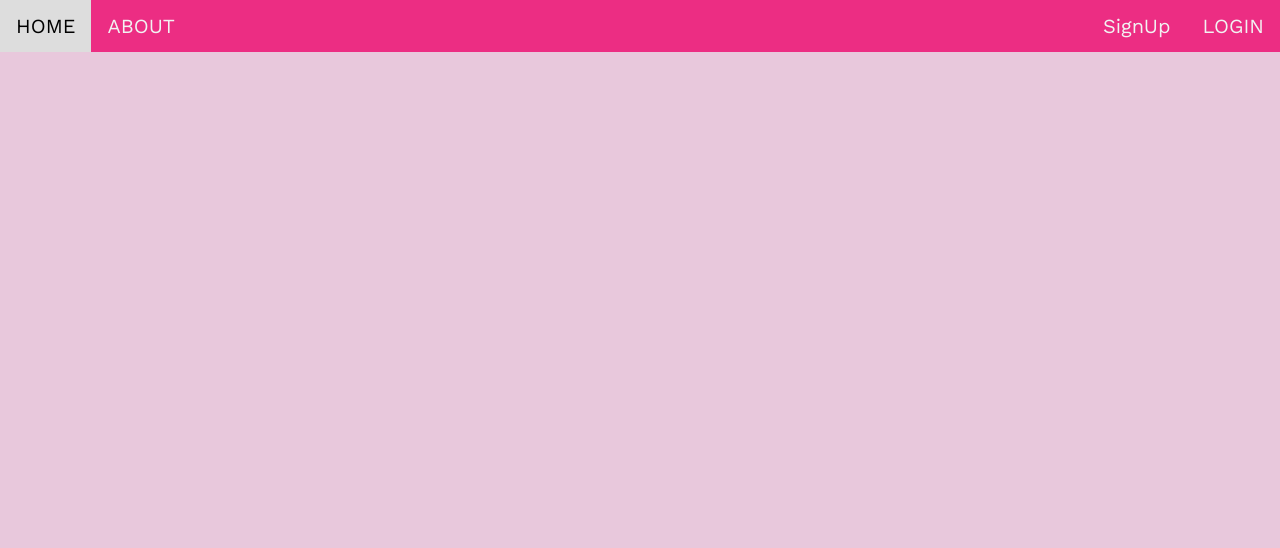
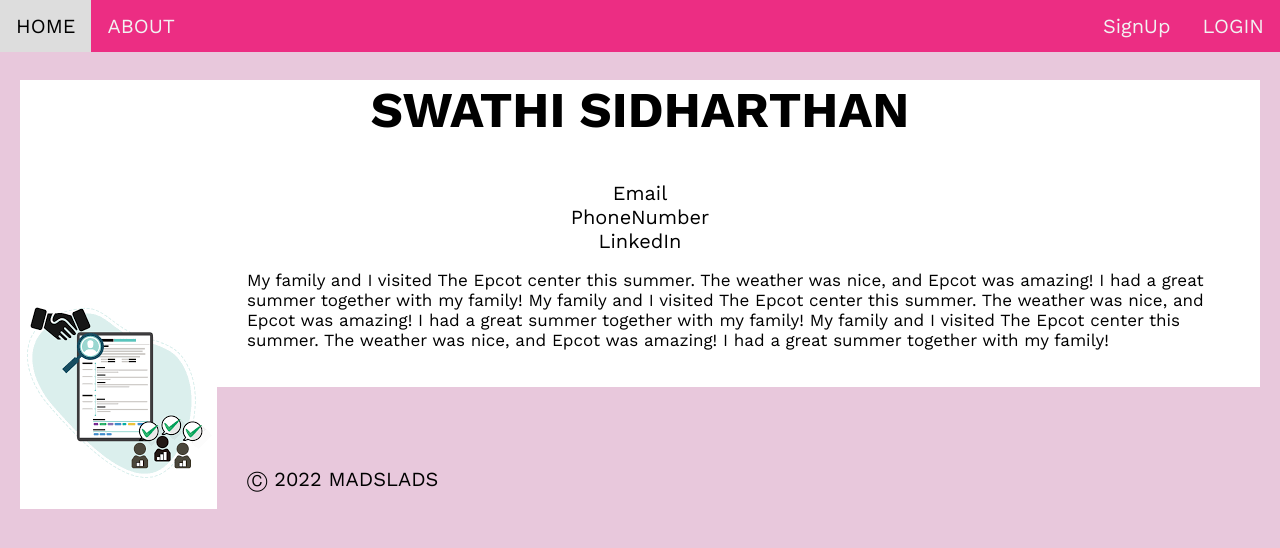
Before and after one commit to dhyanswathi/ReactCVBuilder, a React (Create React App) app in the folder cvbuilder/: page /Resume in a window 1280 px wide. Shown: the top 548 px of the page. Built offline with nearby package versions, Linux system fonts and the light colour scheme.

Commit message:
add template

```diff
--- a/cvbuilder/src/Components/Form.js
+++ b/cvbuilder/src/Components/Form.js
@@ -1,10 +1,19 @@
 import React, {useState} from "react";
 import PersonalInfo from "./PersonalInfo";
 import Education from "./Education";
-import { Link } from "react-router-dom";
+import { Link, useNavigate } from "react-router-dom";
 
-function Form() {
-  const initialContact = { Name: "", Summary: "", phone: "" };
+function Form({info}) {
+  const [ userInput, setUserInput ] = useState([]);
+
+  let navigate = useNavigate();
+
+  const postResume = (e) => {
+    e.preventDefault();
+    setUserInput("");
+      navigate("/Resume");
+    }
+
   return (
     <div>
       <section id="myform">
@@ -28,7 +37,8 @@ function Form() {
           <br />
           <input className='input-fields'></input>
           <br />
-          <button>Submit</button>
+          <button variant="primary" type="submit" id='btnAddTodo'
+        onClick={postResume}>Submit</button>
         </form>
       </section>
     </div>
--- a/cvbuilder/src/Components/Login.js
+++ b/cvbuilder/src/Components/Login.js
@@ -9,7 +9,7 @@ function Login() {
 
           <form className='login-form'>
             <label>Email</label><br/>
-            <input type='text' placeholder='email' className='login-input'></input><br/>
+            <input type='email' placeholder='email' className='login-input'></input><br/>
             <label>Enter password</label><br/>
             <input type='password' placeholder='password' className='login-input'></input><br/>
             <button className='login-button'>Log in</button>
--- /dev/null
+++ b/cvbuilder/src/Components/Resume.css
@@ -0,0 +1,23 @@
+#resume {
+
+    margin: 80px 20px;
+    background-color: #FFFFFF;
+    padding-bottom: 20px;
+  }
+
+  h1 {
+    text-align: center;
+    font-size: 50px;
+  }
+
+  .info {
+    text-align: center;
+    font-size: 20px;
+  }
+
+  aside {
+    padding-right: 15px;
+    margin-right: 15px;
+    float: left;
+
+  }
--- /dev/null
+++ b/cvbuilder/src/Components/Resume.js
@@ -0,0 +1,26 @@
+import React from "react";
+import './Resume.css';
+import picture from '../Pictures/picture.png'
+
+function Resume () {
+
+    return (
+        <section id="resume">
+            <h1>SWATHI SIDHARTHAN</h1>
+            <article className="info">
+                <span>Email</span><br />
+                <span>PhoneNumber</span><br />
+                <span>LinkedIn</span><br />
+            </article>
+            <aside><img src={picture} alt="add your pic"></img></aside>
+            <p>My family and I visited The Epcot center this summer. The weather was nice,
+                and Epcot was amazing! I had a great summer together with my family!
+            My family and I visited The Epcot center this summer. The weather was nice,
+                and Epcot was amazing! I had a great summer together with my family!
+           My family and I visited The Epcot center this summer. The weather was nice, and
+                Epcot was amazing! I had a great summer together with my family!</p>
+        </section>
+    )
+}
+
+export default Resume;
--- a/cvbuilder/src/Components/Signup.js
+++ b/cvbuilder/src/Components/Signup.js
@@ -12,8 +12,8 @@ function SignUp() {
     let navigate = useNavigate();
 
     const postData = (e) => {
-      const res = axios.get(`https://cvwebapiappcli3.azurewebsites.net/api/userlogin/${email}`);
-      if (res === null) {
+      // const res = axios.get(`https://cvwebapiappcli3.azurewebsites.net/api/userlogin/${email}`);
+      // if (email !== res.userLoginId) {
         e.preventDefault();
         axios.post(`https://cvwebapiappcli3.azurewebsites.net/api/userlogin`, {
           userLoginId: email,
@@ -23,19 +23,12 @@ function SignUp() {
         });
         navigate("/");
       }
-      else {
-        alert("This user already exists!")
-        navigate("/signup");
-      }
-    }
+      // else {
+      //   alert("This user already exists!")
+      //   navigate("/signup");
+      // }
+    //}
 
-    const checkEmail = (e) => {
-      const res = axios.get(`https://cvwebapiappcli3.azurewebsites.net/api/userlogin/${email}`);
-      if (res.email = email) {
-        alert("This user already exists!")
-        navigate("/signup");
-      }
-    }
 
     return (
       <><section id='signupform'>
--- a/cvbuilder/src/index.js
+++ b/cvbuilder/src/index.js
@@ -9,6 +9,7 @@ import Header from './Components/Header';
 import Welcome from './Components/Welcome';
 import Login from './Components/Login';
 import Footer from './Components/Footer';
+import Resume from './Components/Resume';
 
 
 const root = ReactDOM.createRoot(document.getElementById('root'));
@@ -21,6 +22,7 @@ root.render(
         <Route path="/SignUp" element={<SignUp/>} />
         <Route path="/Welcome" element={<Welcome/>} />
         <Route path="/Login" element={<Login/>} />
+        <Route path="/Resume" element={<Resume/>} />
       </Routes>
     </Router>
     <Footer></Footer>
```
